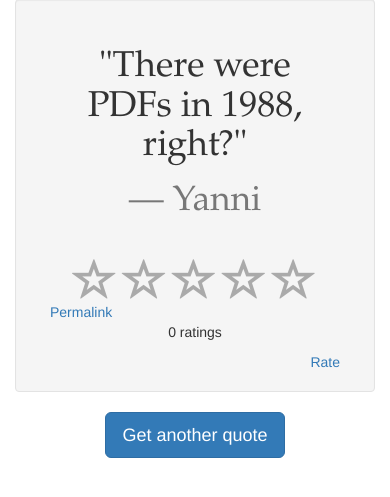
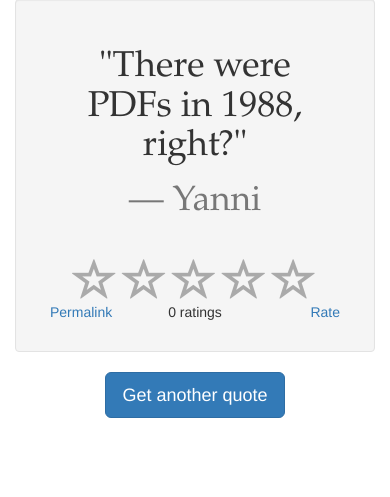
Before and after one commit to MadDoctor5813/Quotebook, a Django app: page / in a window 390 px wide. Shown: the part 113-610 px from the top of the page. Run offline with Django 3.2, Linux system fonts and the light colour scheme; data comes from the database, SQL or seed files in the repository; some libraries are stand-ins or nearby versions.

Commit message:
Fix quote footer becoming misaligned on small screens

```diff
--- a/Quotebook/app/templates/app/quote.html
+++ b/Quotebook/app/templates/app/quote.html
@@ -14,14 +14,18 @@
         <input class="rating display-rating" data-display-only="true" value="{{quote.rating}}" data-quote-id="{{quote.pk}}"/>
     </div>
     <footer class="footer">
-        <div class="col-md-4">
-            <a href="/{{ quote.pk }}">Permalink</a>
+        <div class="col-xs-4">
+            <div class="text-left">
+                <a href="/{{ quote.pk }}">Permalink</a>
+            </div>
         </div>
-        <div class="col-md-4">
+        <div class="col-xs-4">
             <p class="text-center num-ratings-display" data-quote-id="{{quote.pk}}">{{quote.num_ratings}} rating{{quote.num_ratings|pluralize}}</p>
         </div>
-        <div class="col-md-4">
-            <a id="rate-link-{{quote.pk}}" class="pull-right" href="#" data-toggle="modal" data-target="#rate-modal-{{quote.pk}}">Rate</a>
+        <div class="col-xs-4">
+            <div class="text-right">
+                <a id="rate-link-{{quote.pk}}" href="#" data-toggle="modal" data-target="#rate-modal-{{quote.pk}}">Rate</a>
+            </div>
         </div>
     </footer>
 </div>
```
